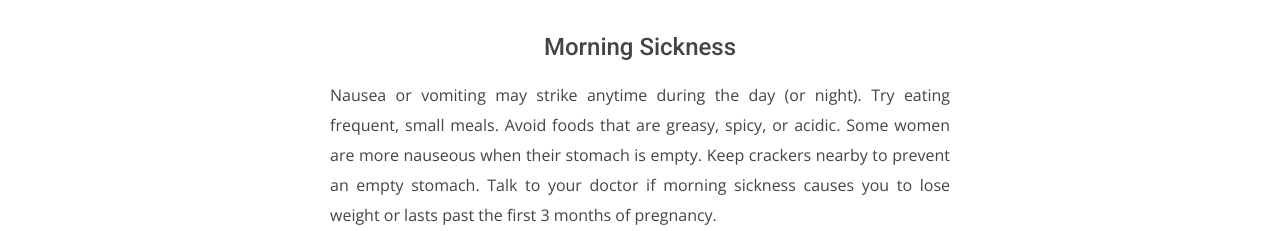
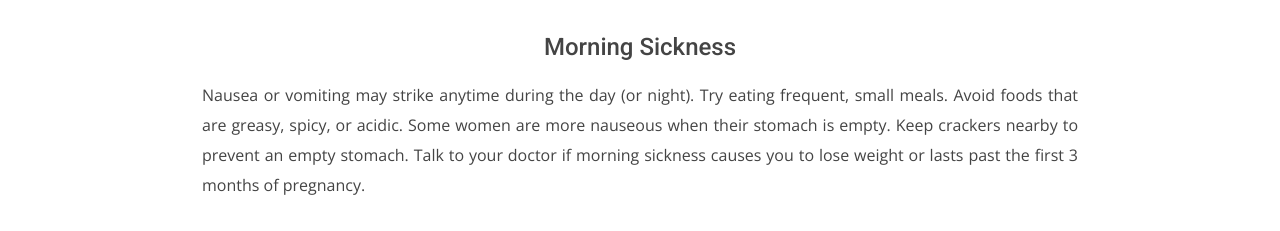
Before and after one commit to YashSali0618/PWA-Maternal-Health, a plain HTML site: page CommonSideEffects.html in a window 1280 px wide. Shown: the part 716-947 px from the top of the page. Drawn offline with nearby package versions, Linux system fonts and the light colour scheme.

Commit message:
Style Width Change
Style Width Change

```diff
--- a/CommonSideEffects.html
+++ b/CommonSideEffects.html
@@ -35,7 +35,7 @@
 <style>
 div.text-para{
   margin: auto;
-  width: 50%;
+  width: 70%;
   padding: 10px;
   text-align: justify;
   line-height: 30px;
```
Also changed, not shown: Guidelines.html (+1 -1 lines), HealthyPregnancyTips.html (+1 -1 lines), Precautions.html (+1 -1 lines), WhenToSeeDoctor.html (+1 -1 lines), index.html (+1 -1 lines).
